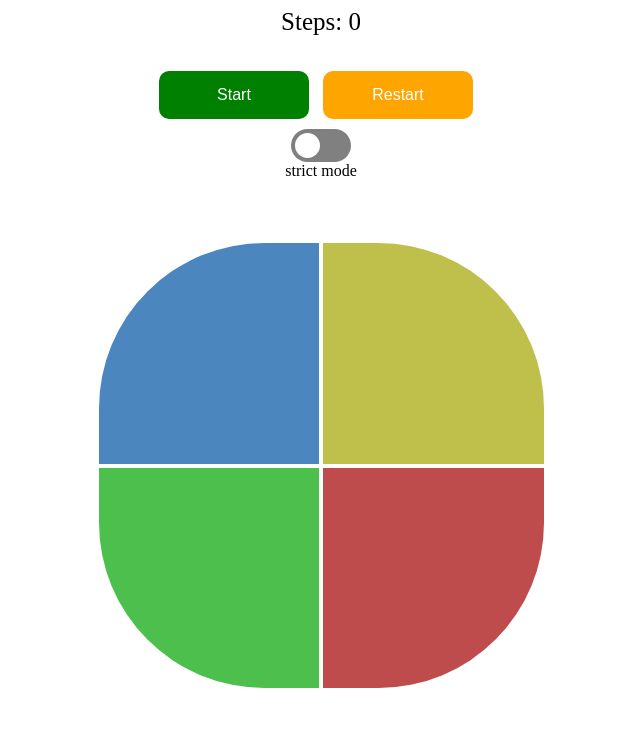
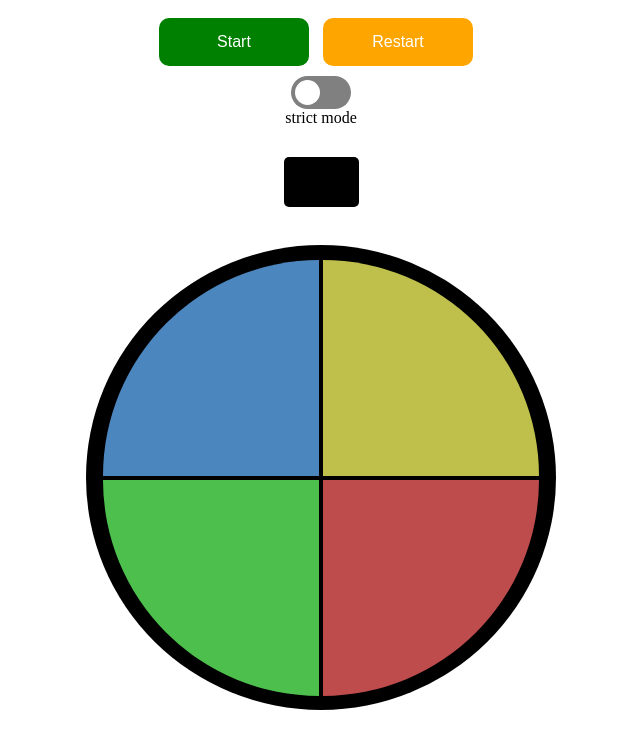
Before and after one commit to jdagley77/simon-game, a plain HTML site: page index.html in a window 1280 px wide. Shown: the whole page, without its empty margins (319-959 px from the left). Drawn offline with nearby package versions, Linux system fonts and the light colour scheme.

Commit message:
cleaned up comments and code

```diff
--- a/index.html
+++ b/index.html
@@ -8,27 +8,23 @@
 <body>
 	<audio></audio>
 	<div id='dashboard'>
-		<p id='steps'>Steps: 0</p>
-		<p id='score'></p>
 		<button id='start'><span>Start</span></button>
 		<button id='restart'><span>Restart</span></button><br>
-		<!-- <button id='strict-mode'>strict mode</button> -->
-		<div>
-			<label class='toggle-switch'>
-				<input type="checkbox" id='strict-mode'>
-				<span class='slider round'></span>
-			</label> <br>
-			<span id='strict-text'>strict mode</span>
-		</div>
-
+		<label class='toggle-switch'>
+			<input type="checkbox" id='strict-mode'>
+			<span class='slider round'></span>
+		</label> <br>
+		<span id='strict-text'>strict mode</span>
 	</div>
 
+	<div id='score-test'><p id='score'></p></div>
 	<div id='container'>
 		<div class='blue color-button'></div>
 		<div class='yellow color-button'></div>
 		<div class='green color-button'></div>
 		<div class='red color-button'></div>
 	</div>
+	<p id='steps'></p>
 	<p id='message'></p>
 <script src="https://cdnjs.cloudflare.com/ajax/libs/jquery/3.3.1/jquery.min.js"></script>
 <script src='scripts.js' type="text/javascript"></script>
--- a/scripts.js
+++ b/scripts.js
@@ -21,6 +21,7 @@ let buttonsClicked = [],
 		score = 0,
 		numberOfSteps = newCombo.length,
 		strictMode = false;
+		// formattedNumber = ("0" + score).slice(-2);
 
 // -------------------------------------------------------
 // click events
@@ -36,12 +37,12 @@ $(restart).on('click', function(e) {
 	newCombo.length = 0;
 	numberOfSteps = 0;
 	buttonsClicked.length = 0;
-	scoreBoard.text('Score: '+score)
+	scoreBoard.text(convertScore(score))
 	initNewRound();
 })
 
 $(start).on('click', function(e) {
-	scoreBoard.text('Score: '+score)
+	scoreBoard.text(convertScore(score))
 	initNewRound();
 })
 
@@ -59,6 +60,10 @@ Array.from(buttons).forEach(function(elem){
 })
 
 // -------------------------------------------------------
+
+function convertScore(n){
+    return n > 9 ? "" + n: "0" + n;
+}
 
 function playSound(color) {
 	audio.attr('src', sounds[color]);
@@ -78,7 +83,7 @@ function resetGame() {
 	newCombo.length = 0; //this will be random and add 1 every round
 	buttonsClicked.length = 0;
 	score = 0;
-	scoreBoard.text('Score: '+score);
+	scoreBoard.text(convertScore(score));
 	numberOfSteps = newCombo.length;
 	steps.text('Steps: '+numberOfSteps);
 	strictMode = false;
@@ -93,7 +98,6 @@ function resetNoStrict() {
 
 function toggleStrictMode() {
 	strictMode = !strictMode;
-	console.log(strictMode)
 	if (strictMode) {
 		$('#strict-text').css({'color': 'red'})
 	} else {
@@ -124,7 +128,7 @@ function lightUpBoard(newCombo) {
 
 function updateScore() {
 	score += 1;
-	scoreBoard.text('Score: '+score)
+	scoreBoard.text(convertScore(score))
 	if (score === 20) {
 		alert('you win!')
 	}
--- a/style.css
+++ b/style.css
@@ -8,50 +8,51 @@ body {
 	width: 450px;
 	margin: 0 auto;
 	text-align: center;
-	margin-top: 5%;
-	border-radius: 50%;
+	margin-top: 3%;
+	border-radius: 100%;
+	background-color: black;
+	padding: 15px 10px 0px 10px;
 }
 
 .color-button {
 	display: inline-block;
-	height: 49%;
-	width: 49%;
+	height: 40%;
+	width: 40%;
 	filter: brightness(0.75);
+	padding: 4%;
 }
 
-#center {
+/*#center {
 	height: 10%;
 	width: 10%;
 	background-color: black;
 	margin: 0 auto;
 	top: 10%;
-}
+}*/
 
 .blue {
 	background-color: rgb(102,178,255);
-	border-radius: 75% 0 0 0;
+	border-radius: 100% 0 0 0;
 }
 
 .yellow {
 	background-color: rgb(255,255,102);
-	border-radius: 0 75% 0 0;
+	border-radius: 0 100% 0 0;
 }
 
 .green {
 	background-color: rgb(102,255,102);
-	border-radius: 0 0 0 75%;
+	border-radius: 0 0 0 100%;
 }
 
 .red {
 	background-color: rgb(255,102,102);
-	border-radius: 0 0 75% 0;
+	border-radius: 0 0 100% 0;
 }
 
 .active {
 	filter: brightness(1);
 	display: inline-block;
-	height: 49%;
-	width: 49%;
 }
 
 #dashboard {
@@ -60,6 +61,16 @@ body {
 }
 
 #score, #start, #steps {
+	margin: 0 auto;
+	text-align: center;
+}
+
+#score {
+	color: white;
+	padding-top: 10px;
+}
+
+#steps {
 	font-size: 25px;
 }
 
@@ -213,3 +224,13 @@ input:checked + .slider:before {
 #strict-text {
 	color: black;
 }
+
+#score-test {
+	margin: 0 auto;
+	margin-top: 30px;
+	text-align: center;
+	height: 50px;
+	width: 75px;
+	background-color: black;
+	border-radius: 5px;
+}
```
